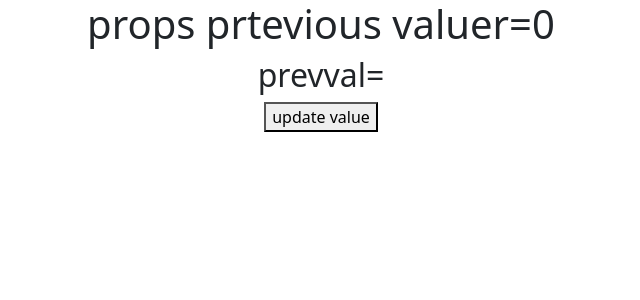
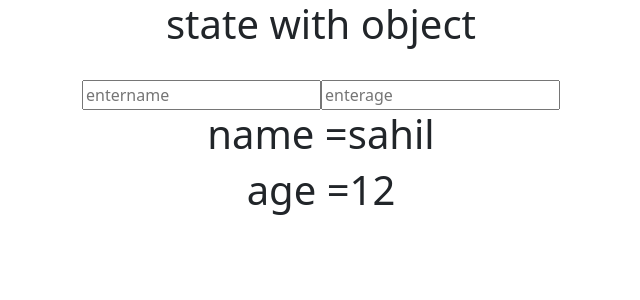
Before and after one commit to Guri1624/fundamental_of_react, a React (Create React App) app: page / in a window 1280 px wide. Shown: the top 300 px of the page, without its empty margins (319-959 px from the left). Built offline with nearby package versions, Linux system fonts and the light colour scheme.

Commit message:
state with obj

```diff
--- a/src/App.js
+++ b/src/App.js
@@ -2,14 +2,16 @@
 import logo from './logo.svg';
 import './App.css';
 import React, { useState } from 'react'
-import Previous from './Previous'
 function App()
 {
-     const [count,setCount]=useState(0)
+     const [data,setData]=useState({name:'sahil',age:'12'})
      return(
      <div className="App">
-      <Previous count={count}/>
-      <button onClick={()=>setCount(Math.floor(Math.random()*10))}>update value</button>
+    <h1>state with object</h1><br/>
+    <input type="text" placeholder='entername'  onChange={(e)=>{setData({...data,name:e.target.value})}}/>
+    <input type="text" placeholder='enterage'    onChange={(e)=>{setData({...data,age:e.target.value})}}/>
+    <h1>name ={data.name}</h1>
+    <h1>age ={data.age}</h1>
         </div>
      );
 }
```
